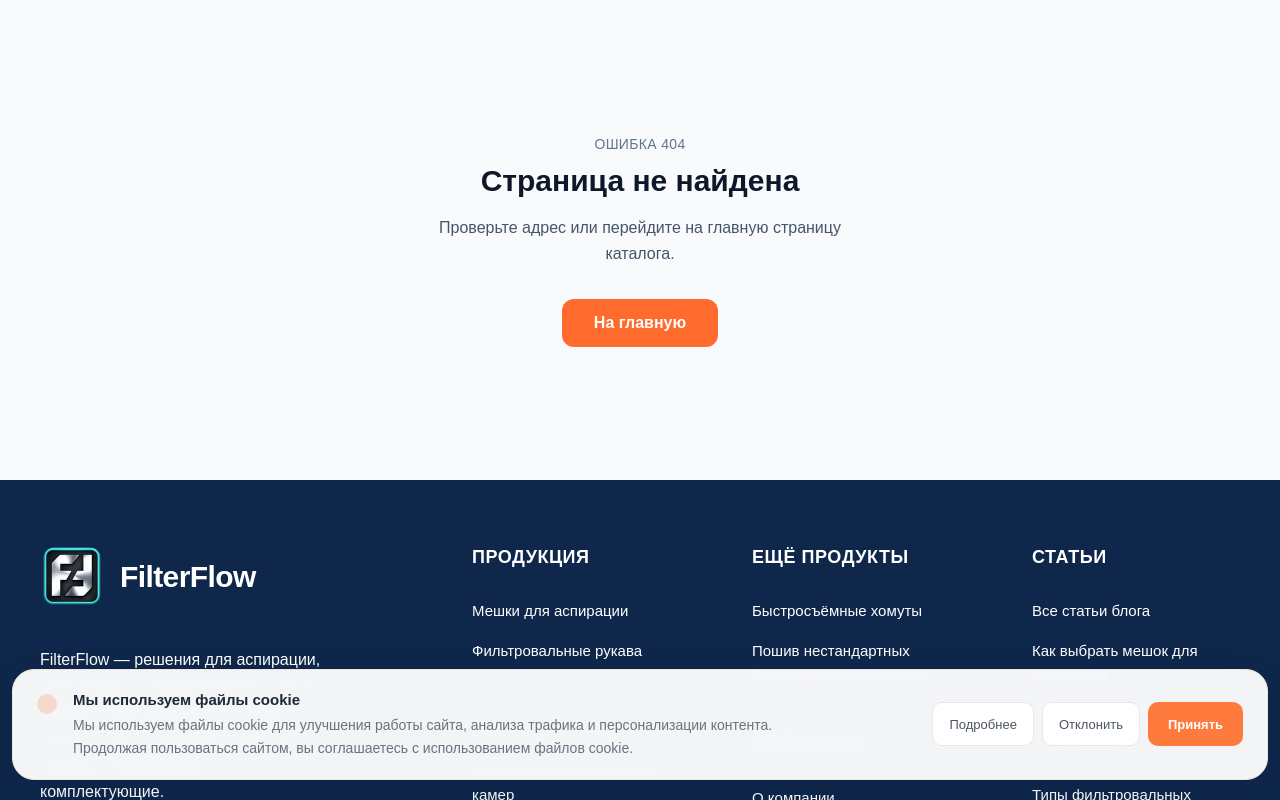
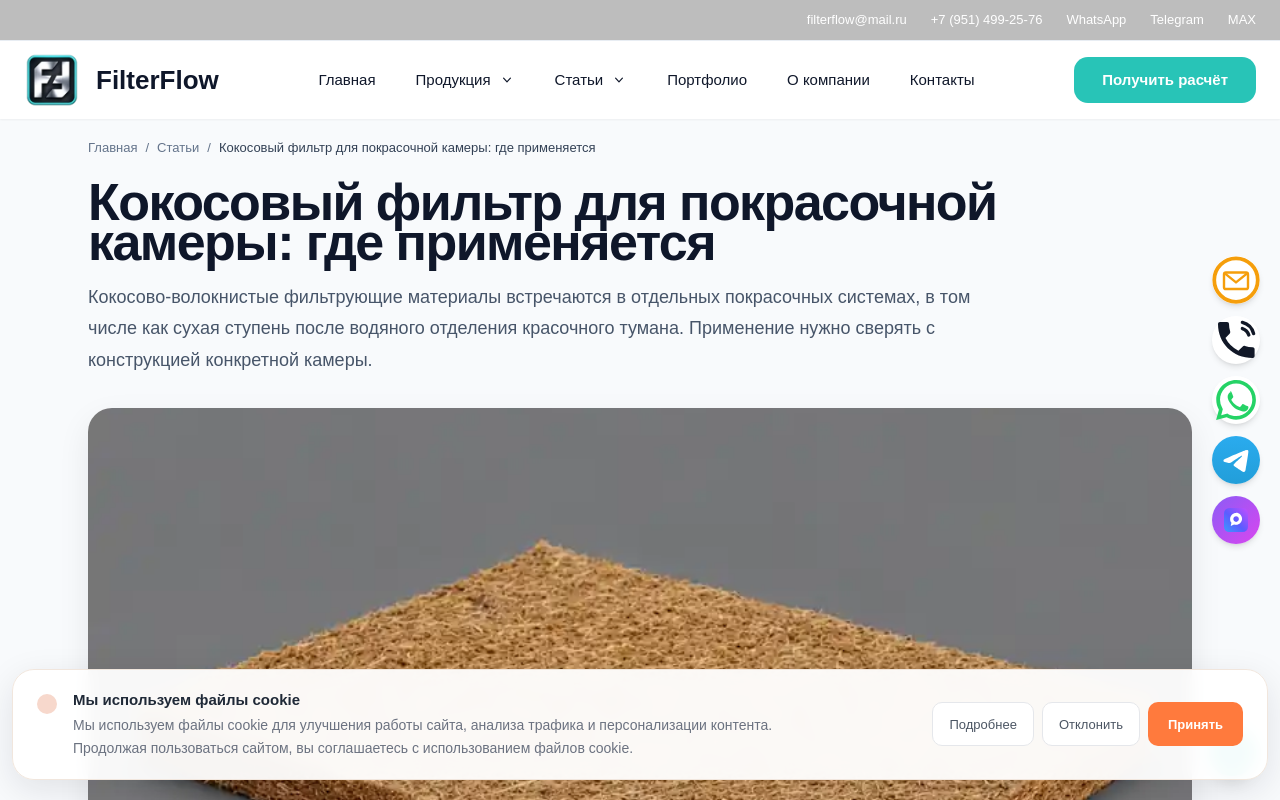
Before and after one commit to karipupkina-ux/filterflow-next, a Next.js app: page /blog/kokosovyj-filtr-pokrasochnoj-kamery in a window 1280 px wide. Before the commit this address had no page. Shown: the top 800 px of the page. Built offline with nearby package versions, Linux system fonts and the light colour scheme.

Commit message:
SEO content: add article kokosovyj-filtr-pokrasochnoj-kamery

```diff
--- /dev/null
+++ b/app/blog/kokosovyj-filtr-pokrasochnoj-kamery/page.tsx
@@ -0,0 +1,78 @@
+import type { Metadata } from "next";
+import ClusterArticlePage from "../../components/ClusterArticlePage";
+import { pageMetadata } from "@/lib/seo-metadata";
+
+const PAGE_TITLE = "Кокосовый фильтр для покрасочной камеры: где применяется";
+const PAGE_DESCRIPTION = "Кокосово-волокнистый фильтр для покрасочной камеры: назначение, применение в совместимых камерах с водяной завесой, размеры и условия подбора.";
+const PAGE_PATH = "/blog/kokosovyj-filtr-pokrasochnoj-kamery";
+
+export const metadata: Metadata = pageMetadata({
+  title: PAGE_TITLE,
+  description: PAGE_DESCRIPTION,
+  path: PAGE_PATH,
+});
+
+export default function Page() {
+  return (
+    <ClusterArticlePage
+      title={PAGE_TITLE}
+      description={PAGE_DESCRIPTION}
+      path={PAGE_PATH}
+      image="/images/new-products/coconut-fibre-paint-filter.webp"
+      imageAlt="Кокосово-волокнистый фильтр для покрасочной камеры"
+      datePublished="2026-10-16"
+      dateModified="2026-10-16"
+      intro="Кокосово-волокнистые фильтрующие материалы встречаются в отдельных покрасочных системах, в том числе как сухая ступень после водяного отделения красочного тумана. Применение нужно сверять с конструкцией конкретной камеры."
+      sections={[
+  {
+    "title": "Для чего используется",
+    "paragraphs": [
+      "Материал служит дополнительной ступенью улавливания загрязнений в системах, где такое исполнение предусмотрено производителем. Он не является универсальной заменой Paint Stop, потолочного или лабиринтного фильтра."
+    ]
+  },
+  {
+    "title": "Почему важна конструкция камеры",
+    "paragraphs": [
+      "В разных окрасочных системах воздушный поток и схема очистки устроены по-разному. Поэтому перед заменой нужно понимать, где именно установлен кокосовый материал и какую функцию он выполняет."
+    ]
+  },
+  {
+    "title": "Какие данные прислать",
+    "bullets": [
+      "Фото установленного материала",
+      "Размер секции",
+      "Толщина слоя",
+      "Модель камеры",
+      "Расположение относительно водяной завесы и вытяжки"
+    ]
+  },
+  {
+    "title": "Можно ли заменить другим материалом",
+    "paragraphs": [
+      "Только после проверки сопротивления, назначения ступени и рекомендаций производителя оборудования. Визуально похожий материал не гарантирует одинаковую работу системы."
+    ]
+  }
+]}
+      productHref="/filtry-dlya-pokrasochnyh-kamer/"
+      productLabel="Кокосовые и другие фильтры для покрасочных камер"
+      productText="Подберём фильтрующий материал по размерам, фотографии и модели камеры."
+      related={[
+  {
+    "title": "Какие фильтры нужны для покрасочной камеры",
+    "href": "/blog/kakie-filtry-nuzhny-dlya-pokrasochnoj-kamery/",
+    "text": "Общая схема фильтров в камере."
+  },
+  {
+    "title": "Лабиринтный фильтр Andreae",
+    "href": "/blog/labirintnyj-filtr-andreae/",
+    "text": "Картонная ступень для красочного тумана."
+  },
+  {
+    "title": "Paint Stop: что это",
+    "href": "/blog/chto-takoe-paint-stop/",
+    "text": "Стекловолоконный фильтр вытяжки."
+  }
+]}
+    />
+  );
+}
```
